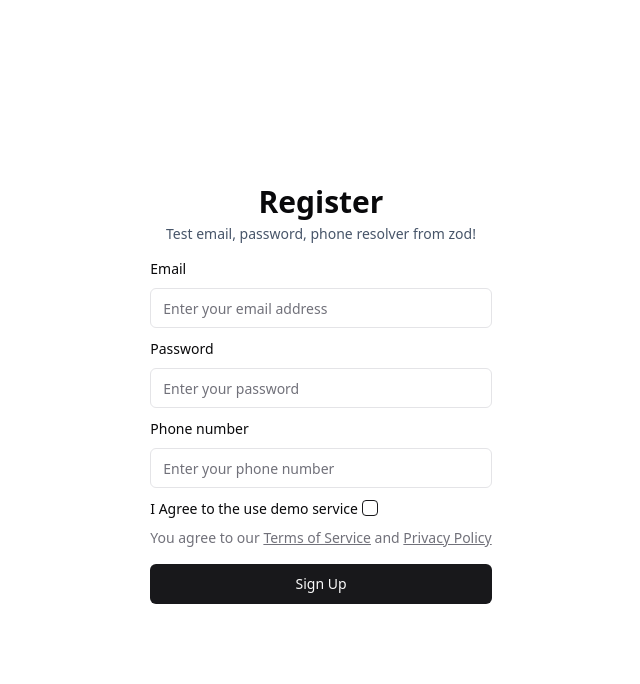
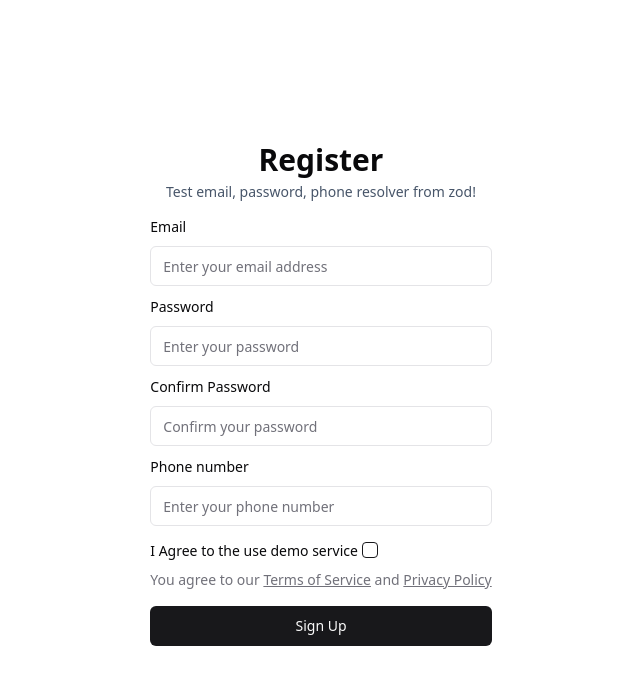
Before and after one commit to shleecloud/tailwind-dashboard, a React (Vite) app: page /register in a window 1280 px wide. Shown: the top 684 px of the page, without its empty margins (319-959 px from the left). Built offline with nearby package versions, Linux system fonts and the light colour scheme.

Commit message:
feature: create register page zod resolver

```diff
--- a/src/pages/Register.jsx
+++ b/src/pages/Register.jsx
@@ -11,12 +11,33 @@ import {
 import { Button } from "@/components/ui/button";
 import { Input } from "@/components/ui/input";
 import { Checkbox } from "@/components/ui/checkbox";
+import { zodResolver } from "@hookform/resolvers/zod";
+import { z } from "zod";
+
+const phoneRegex = new RegExp(
+  /^([+]?[\s0-9]+)?(\d{3}|[(]?[0-9]+[)])?([-]?[\s]?[0-9])+$/,
+);
+
+const formSchema = z
+  .object({
+    email: z.string().email(),
+    password: z.string().min(8).max(16),
+    confirmPassword: z.string().min(8).max(16),
+    phone: z.string().min(10).regex(phoneRegex, "Invalid Number!"),
+    approve: z.boolean(),
+  })
+  .refine((data) => data.password === data.confirmPassword, {
+    message: "Password does not match",
+    path: ["confirmPassword"],
+  });
 
 export default function Register() {
   const form = useForm({
+    resolver: zodResolver(formSchema),
     defaultValues: {
       email: "",
       password: "",
+      confirmPassword: "",
       phone: "",
       approve: false,
     },
@@ -82,6 +103,27 @@ export default function Register() {
 
             <FormField
               control={form.control}
+              name="confirmPassword"
+              label="Confirm Password"
+              type="password"
+              render={({ field }) => (
+                <FormItem>
+                  <FormLabel>Confirm Password</FormLabel>
+                  <FormControl>
+                    <Input
+                      id="confirmPassword"
+                      placeholder="Confirm your password"
+                      type="password"
+                      {...field}
+                    />
+                  </FormControl>
+                  <FormMessage />
+                </FormItem>
+              )}
+            />
+
+            <FormField
+              control={form.control}
               name="phone"
               label="phone"
               type="tel"
@@ -107,14 +149,14 @@ export default function Register() {
               label="approve"
               type="checkbox"
               render={({ field }) => (
-                <FormItem className="relative">
+                <FormItem className="relative mt-1">
                   <FormLabel className="mr-1">
                     I Agree to the use demo service
                   </FormLabel>
                   <FormControl className="absolute -top-1">
                     <Checkbox {...field} />
                   </FormControl>
-                  <FormDescription>
+                  <FormDescription className="">
                     You agree to our{" "}
                     <span className="underline cursor-pointer">
                       Terms of Service
```
